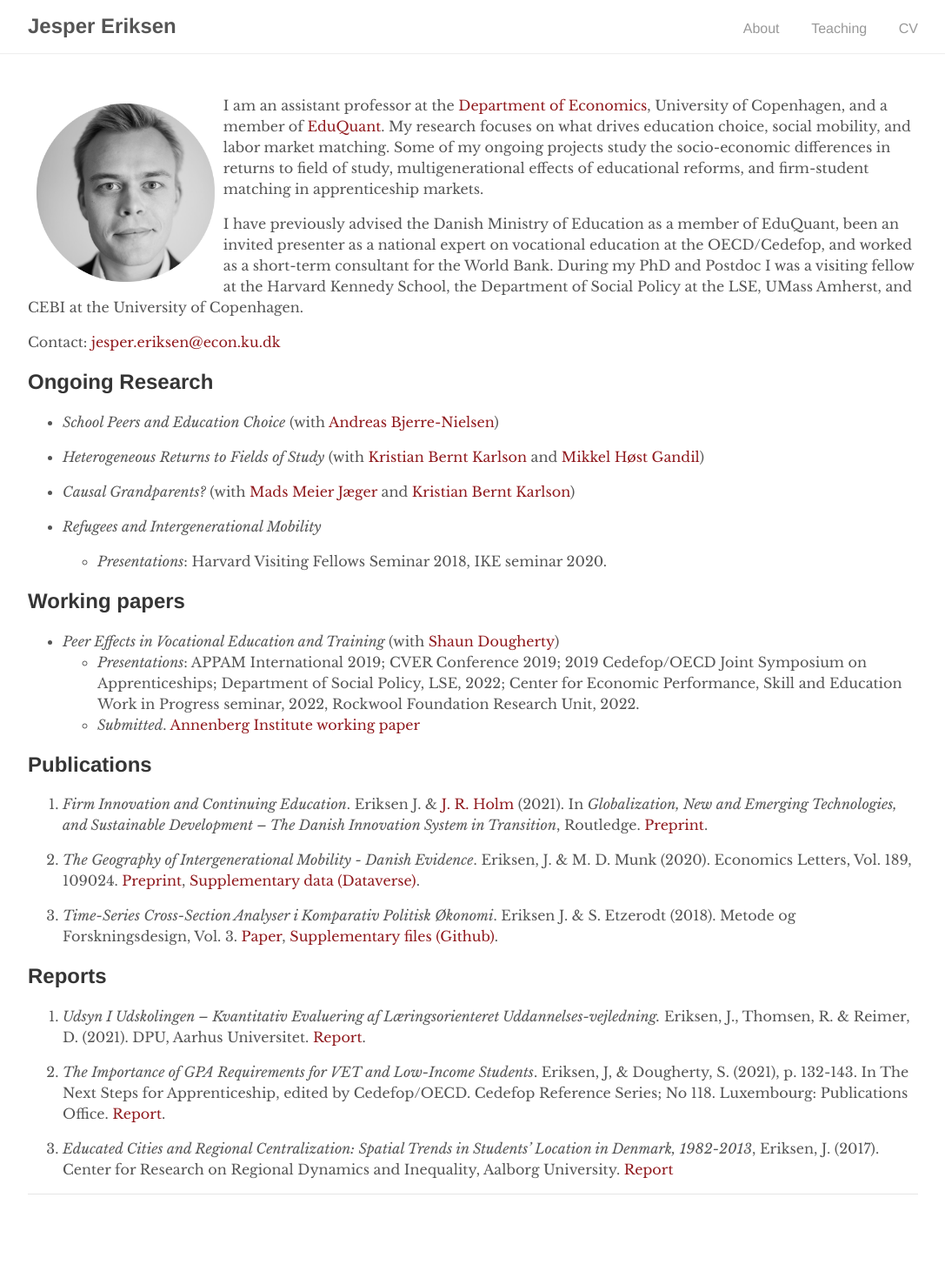
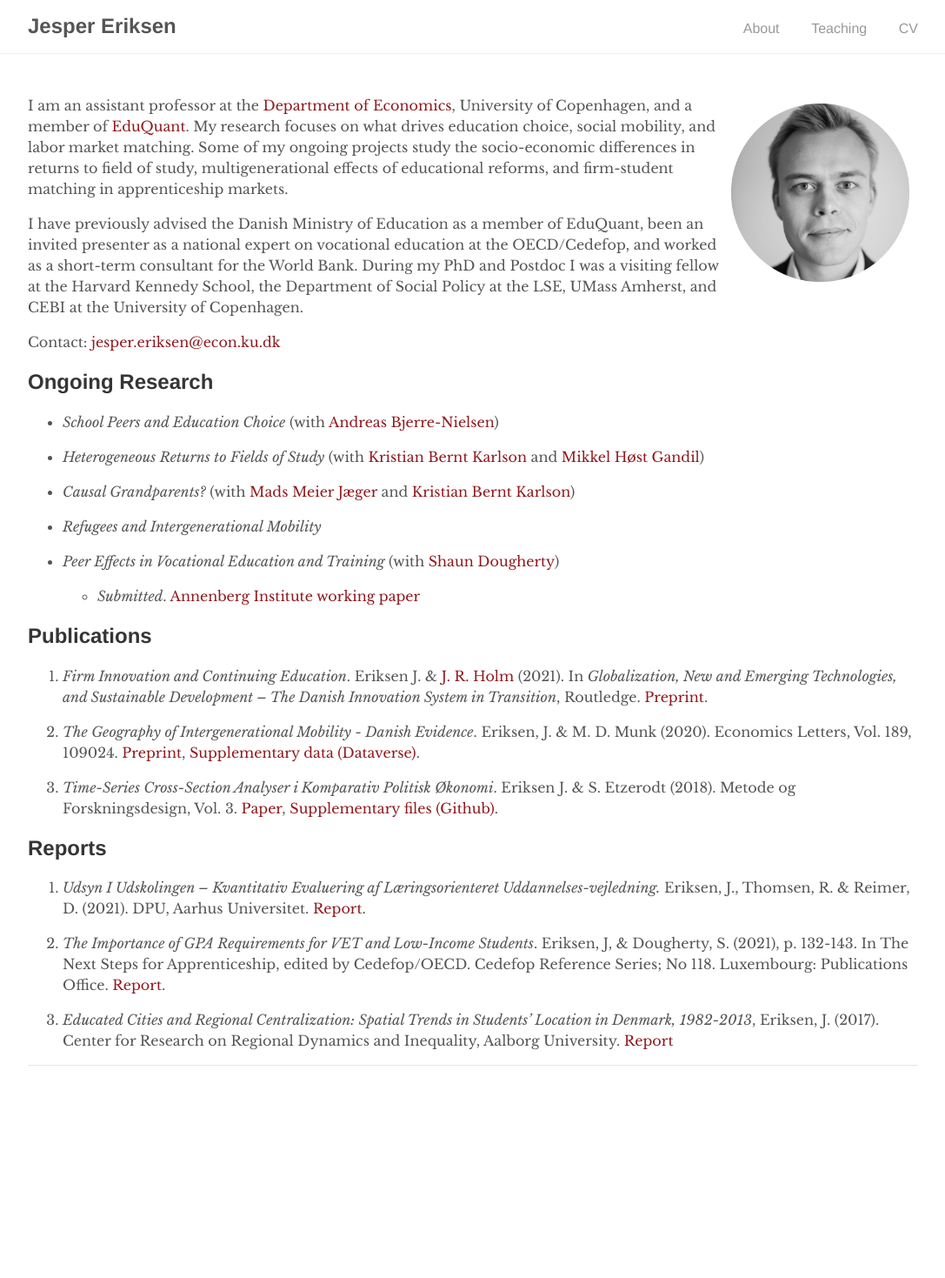
Before and after one commit to EriksenJ/EriksenJ.github.io, a Jekyll site: the page built from index.md, in a window 1280 px wide. Shown: the whole page at 87% size, without its empty margins (96-1183 px from the left). Built offline with Jekyll 4.4.1, drawn with Linux system fonts in a browser that asks for light colours; after the commit the page ends 1321 px from its top, so only the background shows below that.

Commit message:
picture to the right

```diff
--- a/index.md
+++ b/index.md
@@ -2,7 +2,7 @@
 layout: plain
 ---
 
-![*Jesper Eriksen*](avatar_round-modified.png){:style="float:left; margin:10px; width: 20%;"}
+![*Jesper Eriksen*](avatar_round-modified.png){:style="float:right; margin:10px; width: 20%;"}
 
 
 I am an assistant professor at the [Department of Economics](https://www.economics.ku.dk/), University of Copenhagen, and a member of [EduQuant](https://www.economics.ku.dk/research/externally-funded-research_new/uddankvant/).  My research focuses on what drives education choice, social mobility, and labor market matching.  Some of my ongoing projects study the socio-economic differences in returns to field of study, multigenerational effects of educational reforms, and firm-student matching in apprenticeship markets.
@@ -22,12 +22,10 @@ Contact: [jesper.eriksen@econ.ku.dk](mailto:jesper.eriksen@econ.ku.dk)
 
 
 - *Refugees and Intergenerational Mobility*
-  - *Presentations*: Harvard Visiting Fellows Seminar 2018, IKE seminar 2020.
-
-## Working papers
+  <!-- - *Presentations*: Harvard Visiting Fellows Seminar 2018, IKE seminar 2020.  -->
 
 - *Peer Effects in Vocational Education and Training* (with [Shaun Dougherty](https://peabody.vanderbilt.edu/bio/shaun-dougherty))
-  - *Presentations*: APPAM International 2019; CVER Conference 2019; 2019 Cedefop/OECD Joint Symposium on Apprenticeships; Department of Social Policy, LSE, 2022; Center for Economic Performance, Skill and Education Work in Progress seminar, 2022, Rockwool Foundation Research Unit, 2022.
+  <!-- - *Presentations*: APPAM International 2019; CVER Conference 2019; 2019 Cedefop/OECD Joint Symposium on Apprenticeships; Department of Social Policy, LSE, 2022; Center for Economic Performance, Skill and Education Work in Progress seminar, 2022, Rockwool Foundation Research Unit, 2022.   -->
   - *Submitted*. [Annenberg Institute working paper](https://edworkingpapers.com/sites/default/files/ai24-943.pdf)
 
 ## Publications
```
